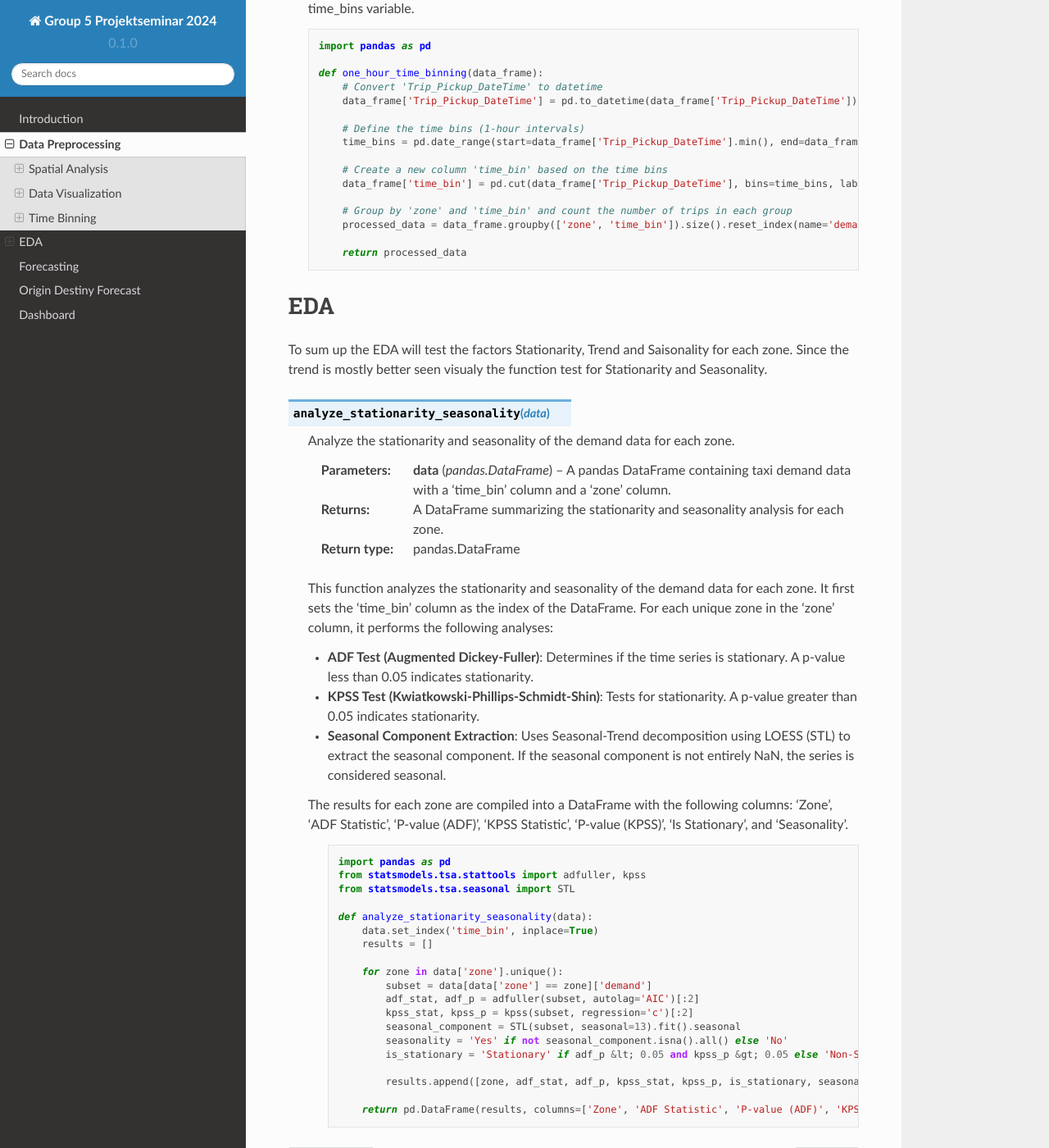
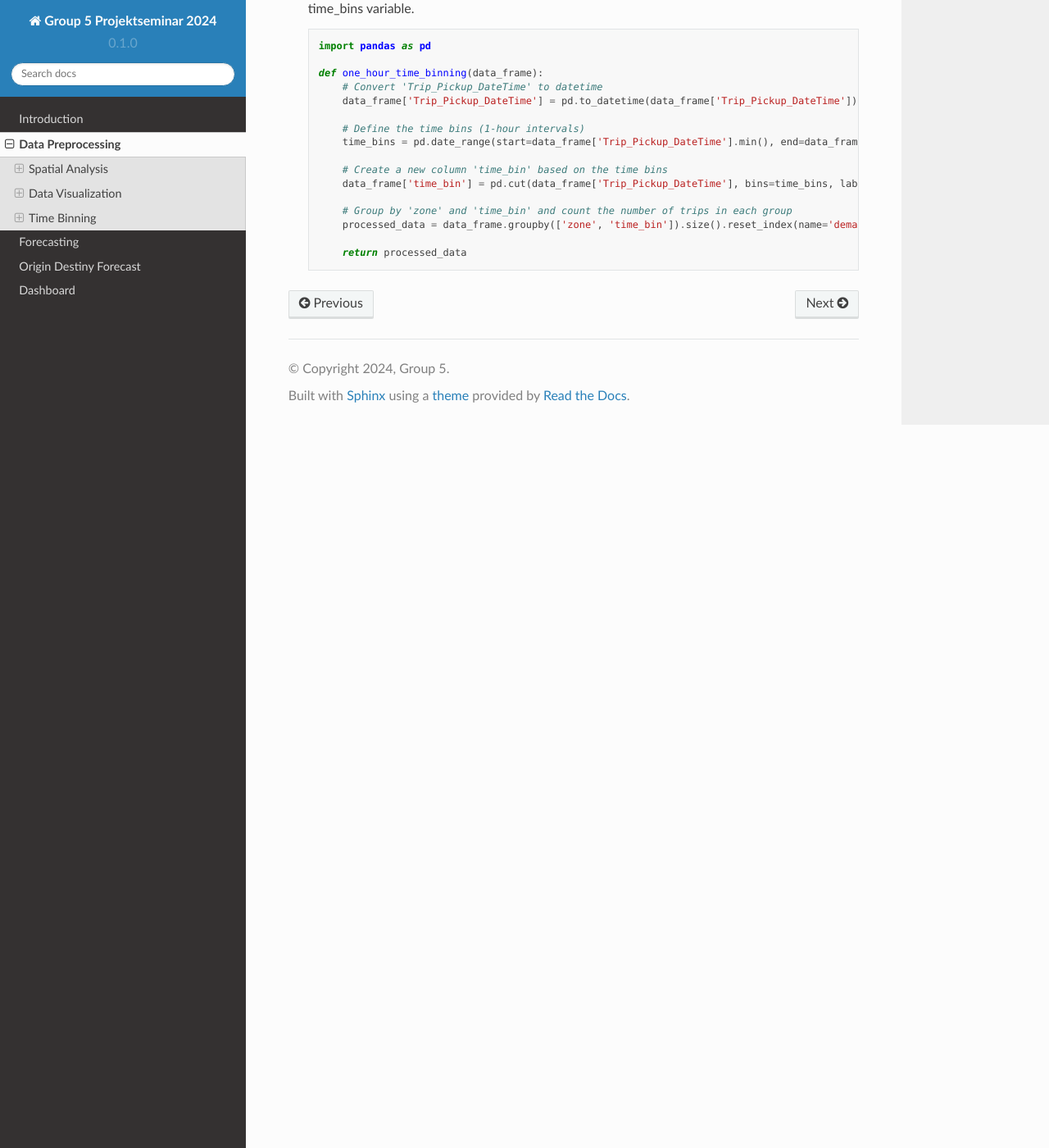
Before and after one commit to Hakan1998/PS-Group-5, a Sphinx documentation site: the page built from docs/source/DataPreprocessing.rst, in a window 1280 px wide and 1400 px high, scrolled down 2554 px. Shown: the whole window at 82% size. Built offline with Sphinx 7.4.7 and the Read the Docs theme 2.0.0, drawn with Linux system fonts in a browser that asks for light colours.

Commit message:
Update DataPreprocessing.rst

```diff
--- a/docs/source/DataPreprocessing.rst
+++ b/docs/source/DataPreprocessing.rst
@@ -124,49 +124,3 @@ Time Binning
              processed_data = data_frame.groupby(['zone', 'time_bin']).size().reset_index(name='demand')
 
              return processed_data
-
-
-EDA
-===========
-
-To sum up the EDA will test the factors Stationarity, Trend and Saisonality for each zone. Since the trend is mostly better seen visualy the function test for Stationarity and Seasonality.
-
-.. function:: analyze_stationarity_seasonality(data)
-
-   Analyze the stationarity and seasonality of the demand data for each zone.
-
-   :param data: A pandas DataFrame containing taxi demand data with a 'time_bin' column and a 'zone' column.
-   :type data: pandas.DataFrame
-   :return: A DataFrame summarizing the stationarity and seasonality analysis for each zone.
-   :rtype: pandas.DataFrame
-
-   This function analyzes the stationarity and seasonality of the demand data for each zone. It first sets the 'time_bin' column as the index of the DataFrame. For each unique zone in the 'zone' column, it performs the following analyses:
-
-   - **ADF Test (Augmented Dickey-Fuller)**: Determines if the time series is stationary. A p-value less than 0.05 indicates stationarity.
-   - **KPSS Test (Kwiatkowski-Phillips-Schmidt-Shin)**: Tests for stationarity. A p-value greater than 0.05 indicates stationarity.
-   - **Seasonal Component Extraction**: Uses Seasonal-Trend decomposition using LOESS (STL) to extract the seasonal component. If the seasonal component is not entirely NaN, the series is considered seasonal.
-
-   The results for each zone are compiled into a DataFrame with the following columns: 'Zone', 'ADF Statistic', 'P-value (ADF)', 'KPSS Statistic', 'P-value (KPSS)', 'Is Stationary', and 'Seasonality'.
-
-
-      .. code-block:: python
-
-                     import pandas as pd
-                     from statsmodels.tsa.stattools import adfuller, kpss
-                     from statsmodels.tsa.seasonal import STL
-
-                     def analyze_stationarity_seasonality(data):
-                         data.set_index('time_bin', inplace=True)
-                         results = []
-
-                         for zone in data['zone'].unique():
-                             subset = data[data['zone'] == zone]['demand']
-                             adf_stat, adf_p = adfuller(subset, autolag='AIC')[:2]
-                             kpss_stat, kpss_p = kpss(subset, regression='c')[:2]
-                             seasonal_component = STL(subset, seasonal=13).fit().seasonal
-                             seasonality = 'Yes' if not seasonal_component.isna().all() else 'No'
-                             is_stationary = 'Stationary' if adf_p &lt; 0.05 and kpss_p &gt; 0.05 else 'Non-Stationary'
-
-                             results.append([zone, adf_stat, adf_p, kpss_stat, kpss_p, is_stationary, seasonality])
-
-                         return pd.DataFrame(results, columns=['Zone', 'ADF Statistic', 'P-value (ADF)', 'KPSS Statistic', 'P-value (KPSS)', 'Is Stationary', 'Seasonality'])
```
